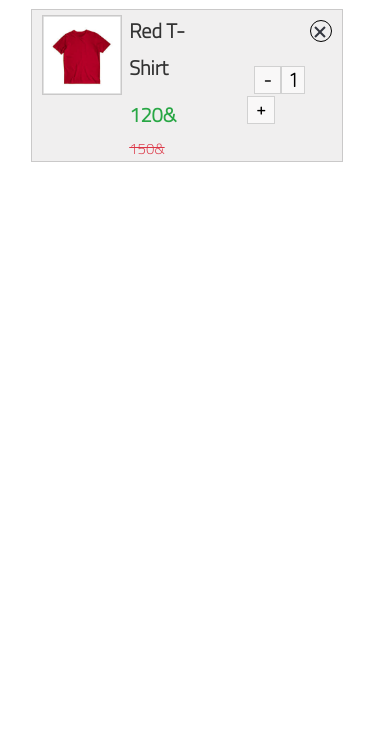
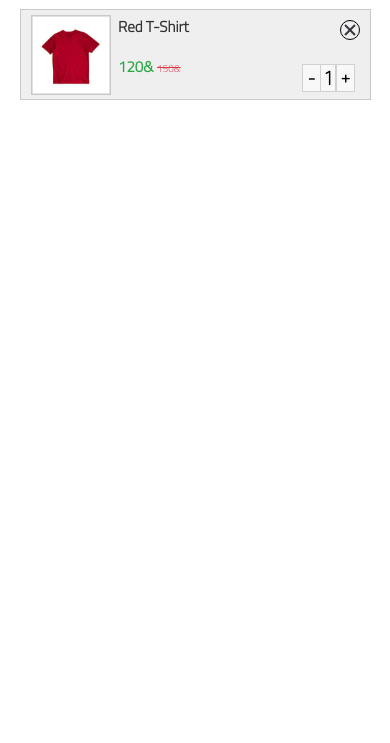
Before and after one commit to Dania96MTR/My-cart, a plain HTML site: page index.html in a window 390 px wide. Shown: the part 101-844 px from the top of the page. Drawn offline with Linux system fonts and the light colour scheme.

Commit message:
Update style.css

```diff
--- a/style.css
+++ b/style.css
@@ -51,8 +51,8 @@ h1{
 }
 .circle{
     border: 1px solid black;
-    width: 22px;
-    height: 22px;
+    width: 20px;
+    height: 20px;
     border-radius: 50%;
     -webkit-border-radius: 50%;
     -moz-border-radius: 50%;
@@ -94,7 +94,7 @@ h1{
 
 }
 .decrease{
-    left: 7px;
+    left: 8px;
 }
 
 img{
@@ -124,3 +124,34 @@ p{
     font-weight: 400;
     font-size: 15px;
 }
+@media screen and (max-width:600px) {
+    .main{
+        width: 90%;
+    }
+    .shop{
+        margin-left: 20px;
+        margin-right: 20px;
+        gap: 10px;
+
+    }
+    .image{
+        margin: 0 auto;
+    }
+    p{
+        font-size: 15px;
+    }
+    .price{
+        font-size: 15px;
+    }
+    .delete{
+        font-size: 10px;
+    }
+    .count{
+        padding: 2px 4px;
+    }
+    .btn{
+        left: 33px;
+    }
+
+
+}
```
